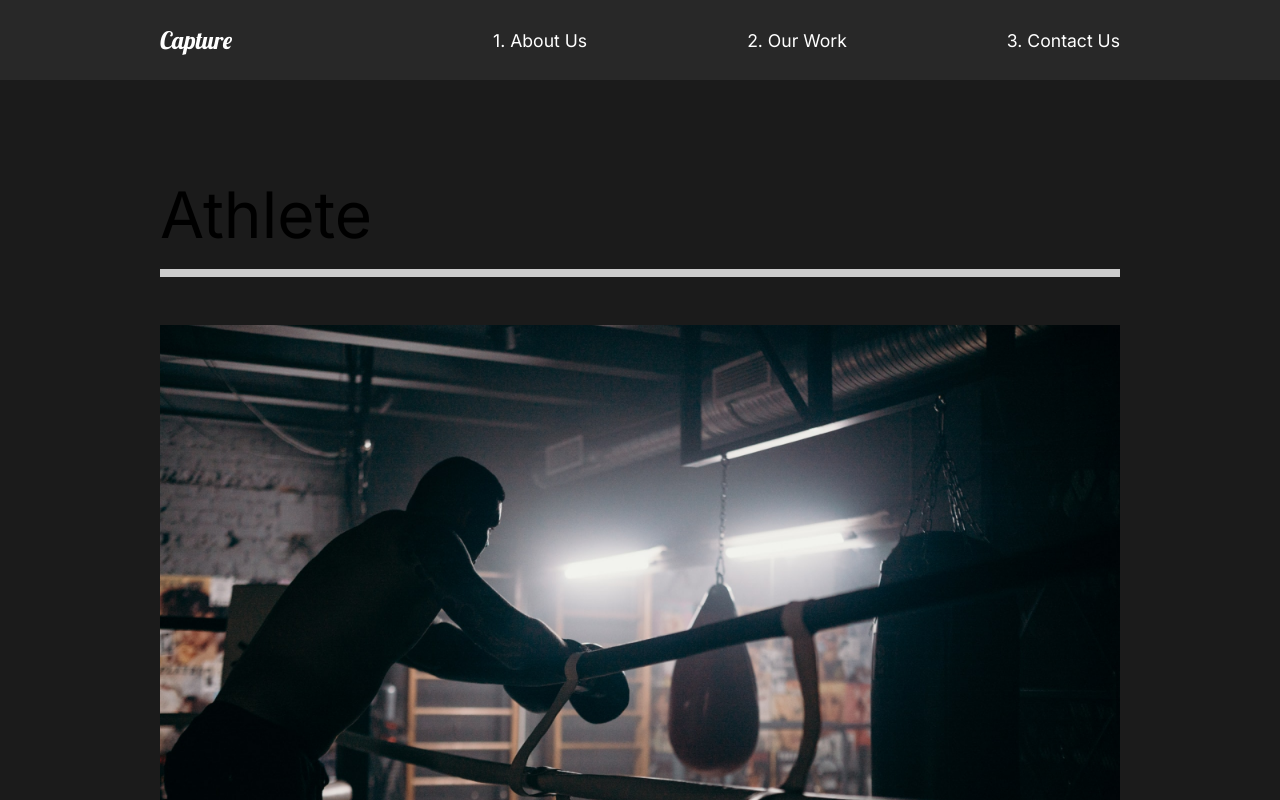
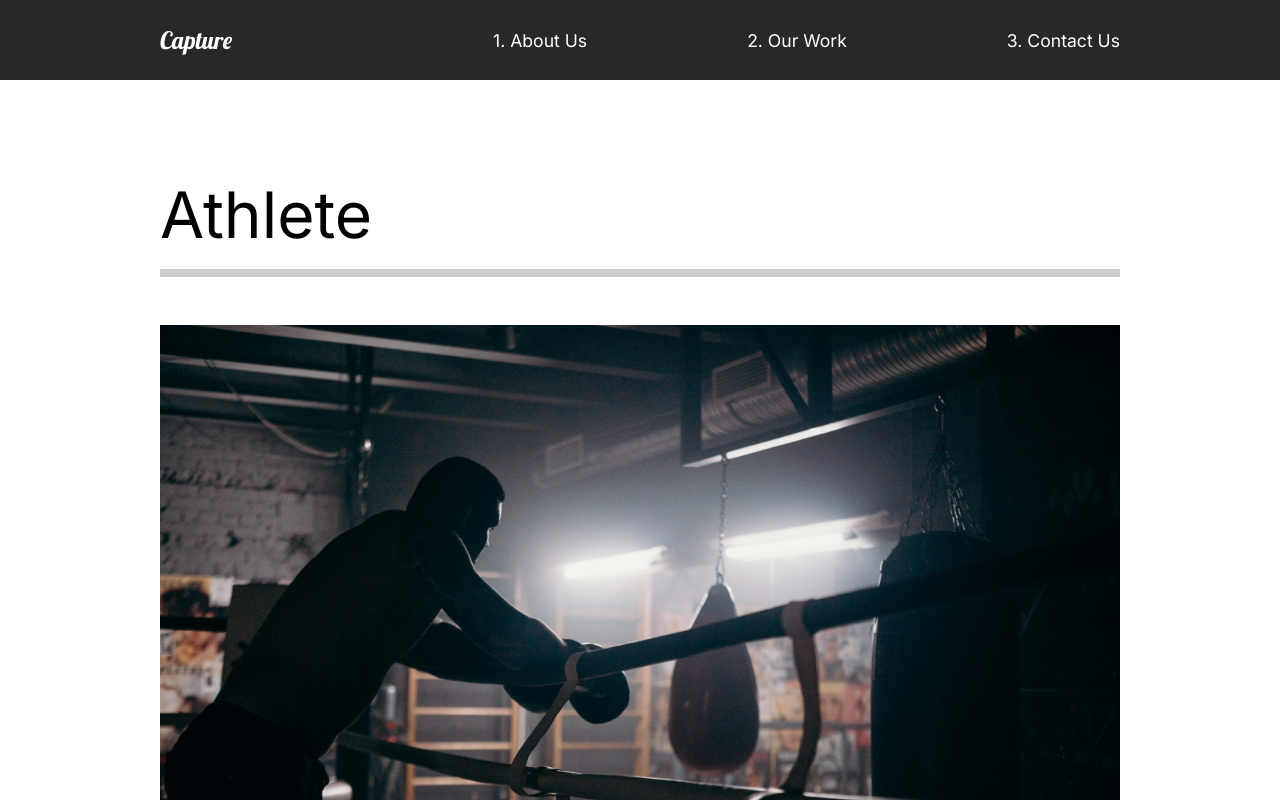
Before and after one commit to Michael-Melis/capture-build-michael, a React (Create React App) app: page /work in a window 1280 px wide. Shown: the top 800 px of the page. Built offline with nearby package versions, Linux system fonts and the light colour scheme.

Commit message:
former animation

```diff
--- a/src/App.js
+++ b/src/App.js
@@ -8,13 +8,17 @@
 import Nav from "./components/Nav";
 import MovieDetail from "./pages/MovieDetail";
 //Router
-import { Switch, Route } from "react-router-dom";
+import { Switch, Route, useLocation } from "react-router-dom";
+//animation
+import { AnimatePresence } from "framer-motion";
 function App() {
+  const location = useLocation();
   return (
     <div className="App">
       <GlobalStyle />
       <Nav />
-      <Switch>
+      <AnimatePresence exitBeforeEnter>
+        <Switch location={location} key={location.pathname}>
           <Route exact path="/">
             <AboutUs />
           </Route>
@@ -28,6 +32,7 @@
             <ContactUs />
           </Route>
         </Switch>
+      </AnimatePresence>
     </div>
   );
 }
--- /dev/null
+++ b/src/animation.js
@@ -0,0 +1,20 @@
+export const pageAnimation = {
+  hidden: {
+    opacity: 0,
+    y: 300,
+  },
+  show: {
+    opacity: 1,
+    y: 0,
+    transition: {
+      duration: 1,
+    },
+  },
+  exit: {
+    opacity: 0,
+    y: 300,
+    transition: {
+      duration: 1,
+    },
+  },
+};
--- a/src/components/AboutSection.js
+++ b/src/components/AboutSection.js
@@ -1,7 +1,8 @@
 import React from "react";
 import home1 from "../img/home1.png";
-//stlyed
-import styled from "styled-components";
+//framer moption
+import { motion } from "framer-motion";
+
 //imported style
 import { About, Description, Hide, Image } from "../styles";
 
@@ -9,19 +10,19 @@
   return (
     <About>
       <Description>
-        <div className="title">
+        <motion.div>
           <Hide>
-            <h2>We work to make</h2>
+            <motion.h2>We work to make</motion.h2>
           </Hide>
           <Hide>
-            <h2>
+            <motion.h2>
               your <span>dreams</span> come
-            </h2>
+            </motion.h2>
           </Hide>
           <Hide>
-            <h2>true.</h2>
+            <motion.h2>true.</motion.h2>
           </Hide>
-        </div>
+        </motion.div>
         <p>
           Contact us for any photography or videography ideas that you have. We
           have professionals with amazing skills
--- a/src/pages/AboutUs.js
+++ b/src/pages/AboutUs.js
@@ -3,14 +3,21 @@
 import AboutSection from "../components/AboutSection";
 import ServicesSection from "../components/ServicesSection";
 import FaqSection from "../components/FaqSection";
+import { motion } from "framer-motion";
+import { pageAnimation } from "../animation";
 
 const AboutUs = () => {
   return (
-    <>
+    <motion.div
+      variants={pageAnimation}
+      initial="hidden"
+      animate="show"
+      exit="exit"
+    >
       <AboutSection />
       <ServicesSection />
       <FaqSection />
-    </>
+    </motion.div>
   );
 };
 export default AboutUs;
--- a/src/pages/ContactUs.js
+++ b/src/pages/ContactUs.js
@@ -1,9 +1,19 @@
 import React from "react";
+
+//animation
+import { motion } from "framer-motion";
+import { pageAnimation } from "../animation";
+
 const ContactUs = () => {
   return (
-    <div>
+    <motion.div
+      variants={pageAnimation}
+      initial="hidden"
+      animate="show"
+      exit="exit"
+    >
       <h1>Contact Us</h1>
-    </div>
+    </motion.div>
   );
 };
 export default ContactUs;
--- a/src/pages/MovieDetail.js
+++ b/src/pages/MovieDetail.js
@@ -2,6 +2,9 @@
 import styled from "styled-components";
 import { useHistory } from "react-router-dom";
 import { MovieState } from "../movieState";
+//animation
+import { motion } from "framer-motion";
+import { pageAnimation } from "../animation";
 
 const MovieDetail = () => {
   const history = useHistory();
@@ -18,7 +21,12 @@
   return (
     <>
       {movie && (
-        <Details>
+        <Details
+          variants={pageAnimation}
+          initial="hidden"
+          animate="show"
+          exit="exit"
+        >
           <HeadLine>
             <h2>{movie.title}</h2>
             <img src={movie.mainImg} alt="movie" />
@@ -33,7 +41,7 @@
             ))}
           </Awards>
           <ImageDisplay>
-            <img src={movie.secondaryImg} alt="second image" />
+            <img src={movie.secondaryImg} alt="image of movie" />
           </ImageDisplay>
         </Details>
       )}
@@ -41,7 +49,7 @@
   );
 };
 
-const Details = styled.div`
+const Details = styled(motion.div)`
   color: white;
 `;
 const HeadLine = styled.div`
--- a/src/pages/OurWork.js
+++ b/src/pages/OurWork.js
@@ -5,10 +5,19 @@
 import athlete from "../img/athlete-small.png";
 import theracer from "../img/theracer-small.png";
 import goodtimes from "../img/goodtimes-small.png";
+//animation
+import { motion } from "framer-motion";
+import { pageAnimation } from "../animation";
 
 const OurWork = () => {
   return (
-    <Work>
+    <Work
+      style={{ background: "#fff" }}
+      variants={pageAnimation}
+      initial="hidden"
+      animate="show"
+      exit="exit"
+    >
       <Movie>
         <h2>Athlete</h2>
         <div className="line"></div>
@@ -34,7 +43,7 @@
   );
 };
 
-const Work = styled.div`
+const Work = styled(motion.div)`
   min-height: 100vh;
   overflow: hidden;
   padding: 5rem 10rem;
```
Lines whose indentation alone changed are shown as unchanged.
